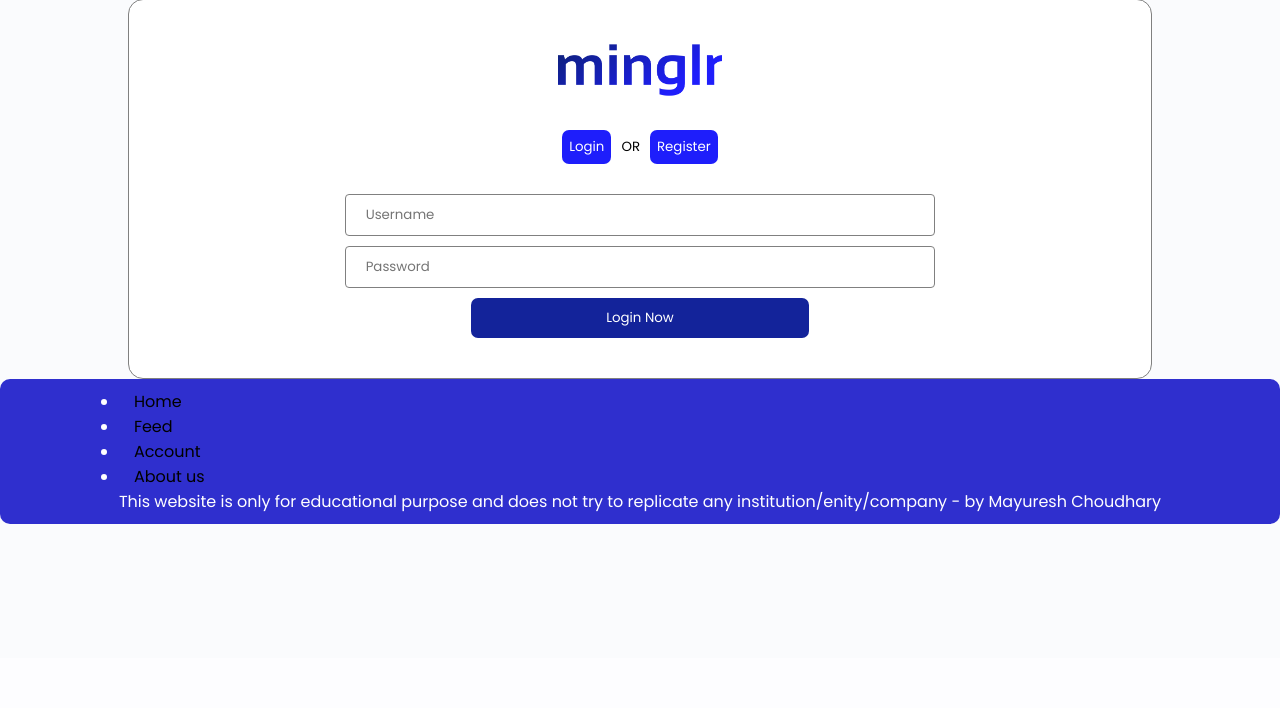
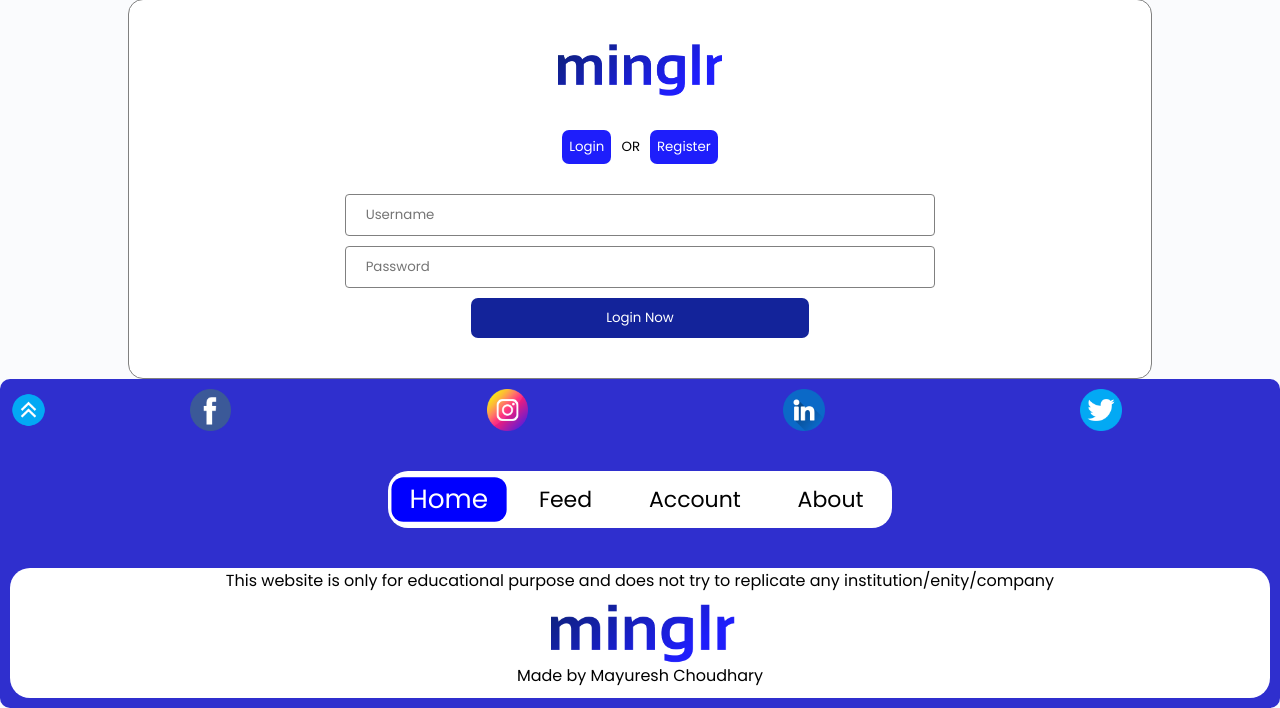
Before and after one commit to Mayuresh-22/Minglr, a PHP site: page /Minglr/ in a window 1280 px wide. Shown: the part 142-850 px from the top of the page. Before the commit the page ends 666 px from the top, so only its background shows below. Run offline with PHP 8.4, Linux system fonts and the light colour scheme; some libraries are stand-ins or nearby versions.

Commit message:
Update index.php  for adding Footer
- Added new footer Style
- Added Social media Links in footer
- Added UP arrow for moving to top of page
- Added new Footer Navigation Bar

```diff
--- a/index.php
+++ b/index.php
@@ -125,22 +125,52 @@ session_start();
         </div>
     </div>
 
+<!--      FOOTER -->
     <div class="footer">
-    <ul>
-            <li class="foot-item">
-                <a href="" class="foot-link" style="text-decoration: none">Home</a>
-            </li>
-            <li class="foot-item">
-                <a href="feed.php" class="foot-link" style="text-decoration: none">Feed</a>
-            </li>
-            <li class="foot-item">
-                <a href="account.php" class="foot-link" style="text-decoration: none">Account</a>
-            </li>
-            <li class="foot-item">
-                <a href="about-us.php" class="foot-link" style="text-decoration: none">About us</a>
-            </li>
-            <p>This website is only for educational purpose and does not try to replicate any institution/enity/company - by Mayuresh Choudhary</p>
-        </ul>
+
+        <!-- footer top section -->
+        <div class="footerTop">
+            <!-- top arrow -->
+            <div class="footerTopArrow">
+                <img src="img/upload.png" alt="error">
+            </div>
+            <!-- social media links -->
+            <div class="footerSocialMedia">
+
+                <a href="" class="SociaLinks"><img src="img/facebook.png" alt="error"></a>
+
+               <a href="" class="SociaLinks"><img src="img/instagram.png" alt="error"></a>
+
+                <a href="" class="SociaLinks"><img src="img/linkedin.png" alt="error"></a>
+
+                <a href="" class="SociaLinks"><img src="img/twitter.png" alt="error"></a>
+            </div>
+        </div>
+
+        <!-- footer mid section -->
+        <div class="footerMid">
+            <div class="footerBar">
+              <a class="foot-link footer-Link-Active" href="https://www.google.com/">Home</a>
+              <a class="foot-link" href="https://www.google.com/">Feed</a>
+              <a class="foot-link" href="https://www.google.com/" >Account</a>
+              <a class="foot-link" href="https://www.google.com/">About</a>
+            </div>
+        </div>
+
+        <!-- footer bottom section -->
+        <div class="footerBottom">
+
+            <div class="footerText1">
+                <img src="img/logo.png" alt="error">
+                <span>Made by Mayuresh Choudhary</span>
+            </div>
+
+            <div class="footerText2">
+                This website is only for educational purpose and does not try to replicate any institution/enity/company
+            </div>
+            </p>
+
+        </div>
     </div>
 
     <script src="js/script.js"></script>
```
